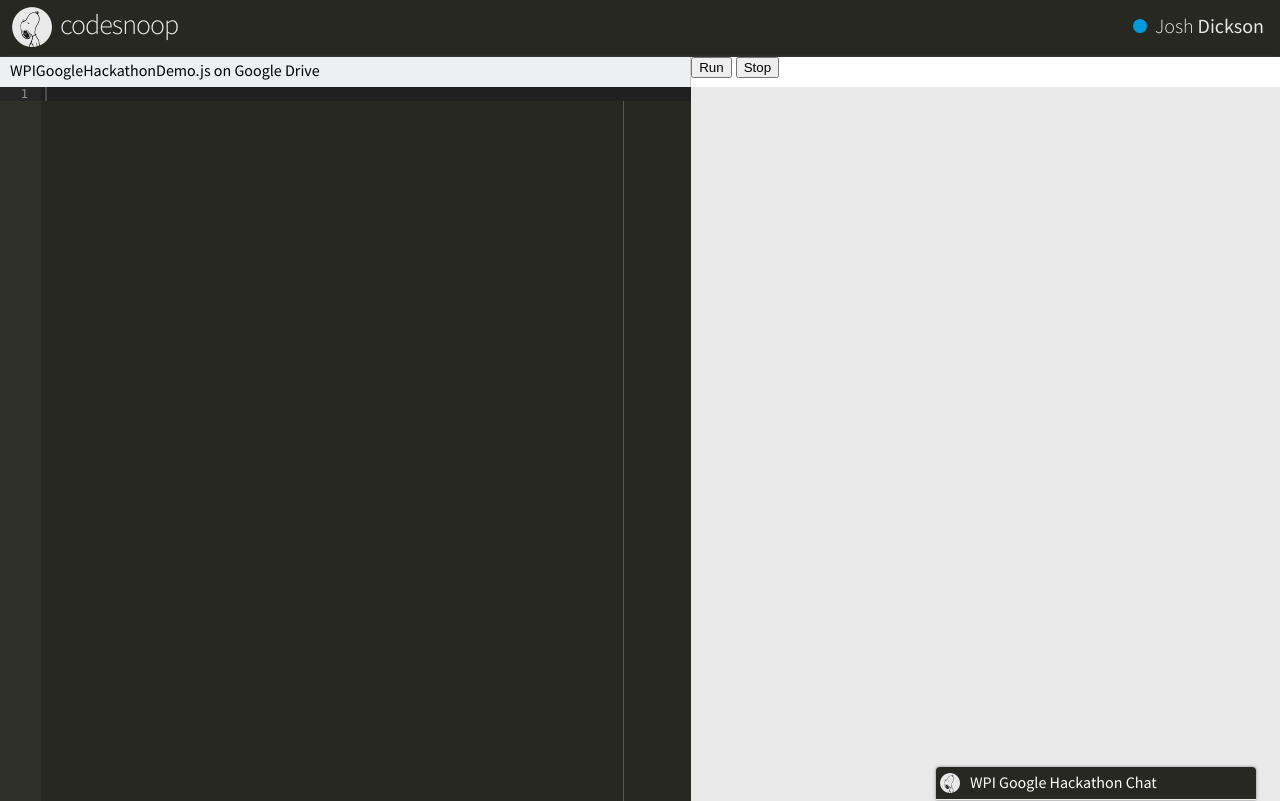
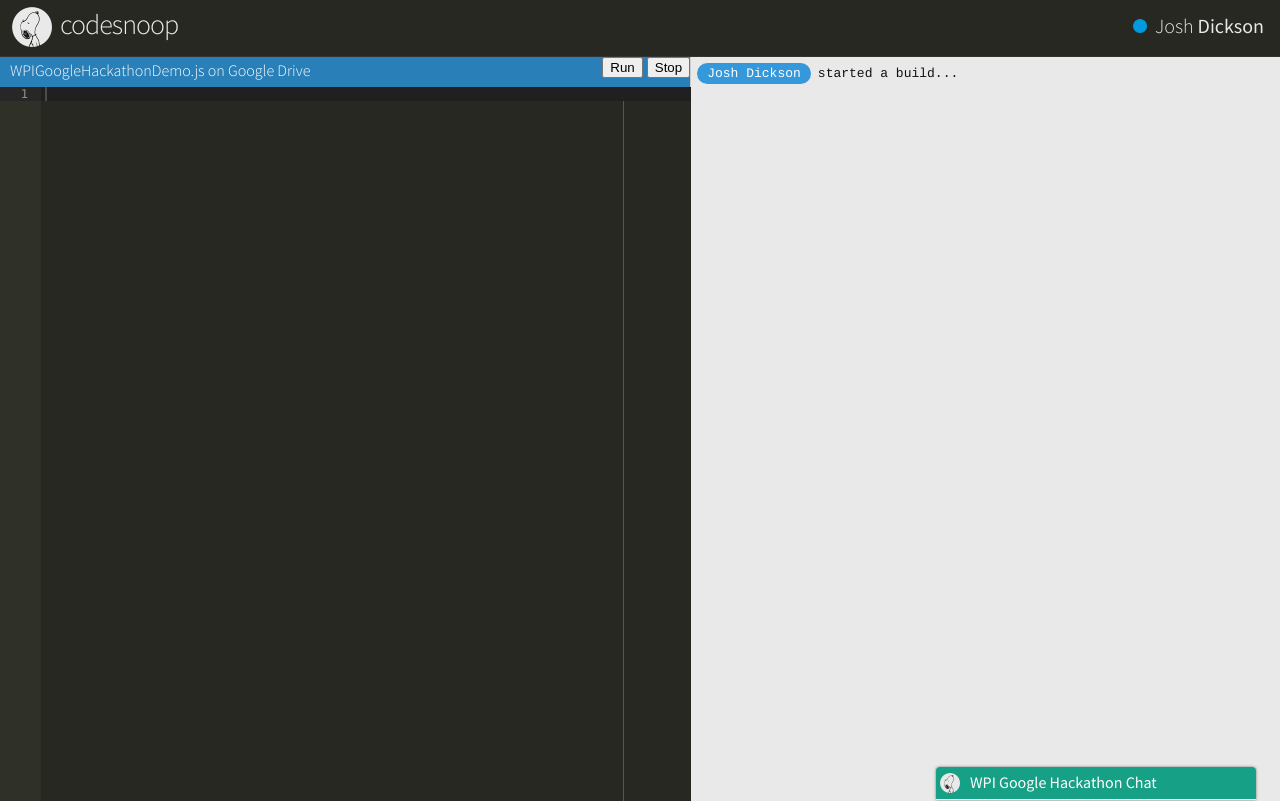
Before and after one commit to joshdickson/CodeSnoop, a website: page client/index.html in a window 1280 px wide. Both pictures are taken after a click on the button "Run". Drawn offline with Linux system fonts and the light colour scheme; no server answers.

Commit message:
Added Alert For Performing the Build
Added a hook to show that you’ve started a build

```diff
--- a/client/css/code.css
+++ b/client/css/code.css
@@ -72,11 +72,45 @@ input.login-input {
 
 /************ COMMANDS *****************/
 div#commands {
-	height: 30px;
-	box-shadow: 0 0 4px #333;
+	/*height: 30px;*/
+	/*box-shadow: 0 0 4px #333;*/
+	/*background-color: #2980b9;*/
+	float: right;
 
 	/*background-color: #f5f5f5;*/
 }
+
+div.user-action {
+	height: 22px;
+	/*background-color: white;*/
+	font-size: 13px;
+	padding: 6px 0 6px 6px;
+}
+
+h5.fileNameText {
+	float: left;
+	display: inline-block;
+	float: left;
+}
+
+p.user-action-name {
+	display: block;
+	float: left;
+	padding: 4px 10px;
+	border-radius: 12px;
+	background-color: #3498db;
+	font-size: 13px;
+	font-weight: 400;
+	color: white;
+}
+
+p.user-action-text {
+	float: left;
+	padding-top: 4px;
+	padding-left: 7px;
+}
+
+
 
 /****************** HEADER ******************/
 div#header {
@@ -203,7 +237,7 @@ div#text-log {
 div#chat-header {
 	/*height: 20px;*/
 	width: 320px;
-	background-color: #272822;
+	background-color: #16a085;
 	border-radius: 4px 4px 0 0;
 }
 
@@ -235,7 +269,8 @@ p.chat-message-text {
 
 #fileName {
 	height: 30px;
-	background-color: #ecf0f1;
+	background-color: #2980b9;
+	color: white;
 	border-right: 1px solid #ccc;
 }
 
@@ -243,6 +278,7 @@ p.chat-message-text {
 	font-family: 'Source Sans Pro', sans-serif;
 	padding-left: 10px;
 	padding-top: 5px;
+	font-weight: 300;
 }
 
 #ace-wrapper {
--- a/client/index.html
+++ b/client/index.html
@@ -73,16 +73,17 @@
 
 		<div id="ace-wrapper">
 			<div id='fileName'>
-				<h5>WPIGoogleHackathonDemo.js on Google Drive</h5>
+				<h5 class="fileNameText">WPIGoogleHackathonDemo.js on Google Drive</h5>
+				<div id="commands">
+					<button id="start-button">Run</button>
+					<button id="stop-button">Stop</button>
+				</div>
 			</div>
 			<div id="editor"></div>
 		</div>
 
 		<div id='console-wrapper'>
-			<div id="commands">
-				<button id="start-button">Run</button>
-				<button id="stop-button">Stop</button>
-			</div>
+
 			<div id='console'></div>
 		</div>
 
@@ -110,6 +111,13 @@
 		<div class='chat-entry'>
 			<p class="chat-entry-name"><%= firstName %><span id='strong'> <%= lastName %></span></p>
 			<p class="chat-message-text"><%= chatMessage %></p>
+		</div>
+	</script>
+
+	<script type='text/template' id='user-action'>
+		<div class='user-action'>
+			<p class="user-action-name"><%= firstName %> <%= lastName %></p>
+			<p class="user-action-text"><%= message %></p>
 		</div>
 	</script>
 
@@ -178,7 +186,7 @@
 
 			// fix the height of the console and editor windows;
 			var heightFix = $(window).height() - 56;
-			$('#console').css('height', (heightFix - 30) + 'px');
+			$('#console').css('height', (heightFix) + 'px');
 			$('#editor').css('height', (heightFix - 30) + 'px');
 
 
--- a/client/js/views.js
+++ b/client/js/views.js
@@ -100,37 +100,56 @@ var CommandView = Backbone.View.extend({
 
 	el: $("#commands"),
 
+	actionTemplate: _.template($('#user-action').html()),
+
 	events: {
-    	"click #start-button":     			     	"runCode",
+    	"click #start-button":     			     "runCode",
     	"click #stop-button": 					"stopCode"
   	},
 
-  	doCommand: function() {
+  	doStartAction: function(model) {
+  		$("#console").append(this.actionTemplate(model.toJSON()));
+  	},
+
+  	// doCommand: function() {
 
 
+  	// 	if(!isRunning) {
+  	// 		// do the code run
+  	// 		stopped = false;
+  	// 		isRunning = true;
+  	// 		consoleView.reset();
+  	// 		run();
+
+  	// 	} else {
+  	// 		// stop the current code run, say we're not running
+  	// 		stopped = true;
+  	// 		isRunning = false;
+  	// 	}
+  	// },
+  	runCode: function(){
+
   		if(!isRunning) {
-  			// do the code run
+
+  			consoleView.reset();
+
+  			var nameTokens = userName.split(" ");
+  			var model = new LoggerLine({firstName: nameTokens[0], lastName: nameTokens[1], message: "started a build..."})
+  			this.doStartAction(model);
+
   			stopped = false;
   			isRunning = true;
-  			consoleView.reset();
-  			run();
 
-  		} else {
-  			// stop the current code run, say we're not running
-  			stopped = true;
-  			isRunning = false;
-  		}
-  	},
-  	runCode: function(){
-  		if(!isRunning){
-  			stopped = false;
-  			isRunning = true;
-  			consoleView.reset();
   			run();
   			socketSend('status_running','true')
   		}
   	},
   	stopCode: function(){
+
+  		var nameTokens = userName.split(" ");
+		var model = new LoggerLine({firstName: nameTokens[0], lastName: nameTokens[1], message: "stopped the build"})
+		this.doStartAction(model);
+
   		stopped = true;
   		isRunning = false;
   		socketSend('status_running','false')
```
